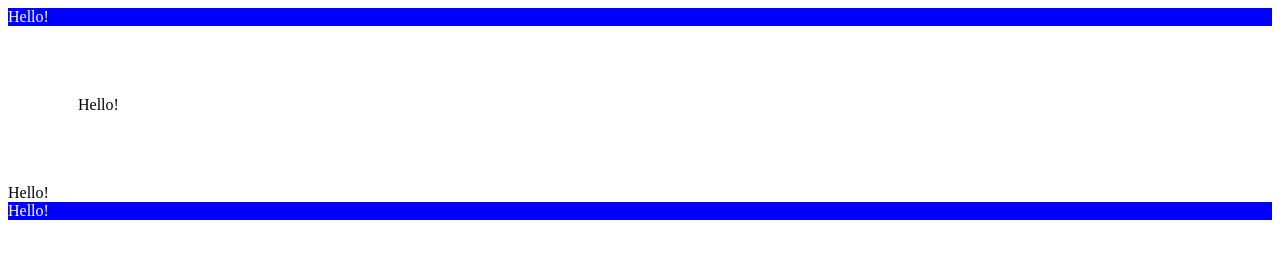
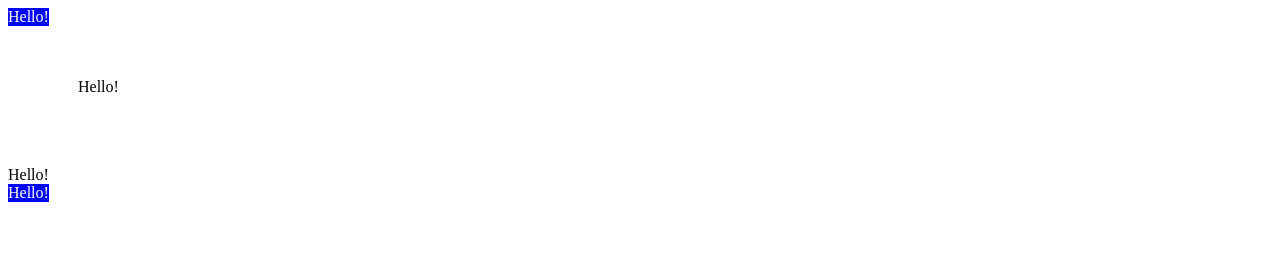
Before and after one commit to ZacSmir/debugging5, a plain HTML site: page index.html in a window 1280 px wide. Drawn offline with Linux system fonts and the light colour scheme.

Commit message:
Classadoo autocommit

```diff
--- a/style.css
+++ b/style.css
@@ -1,7 +1,9 @@
 #title {
   background: blue;
   color: white;
-  align-c
+  position: absolute;
+
+
 }
 
 #padding {
```
